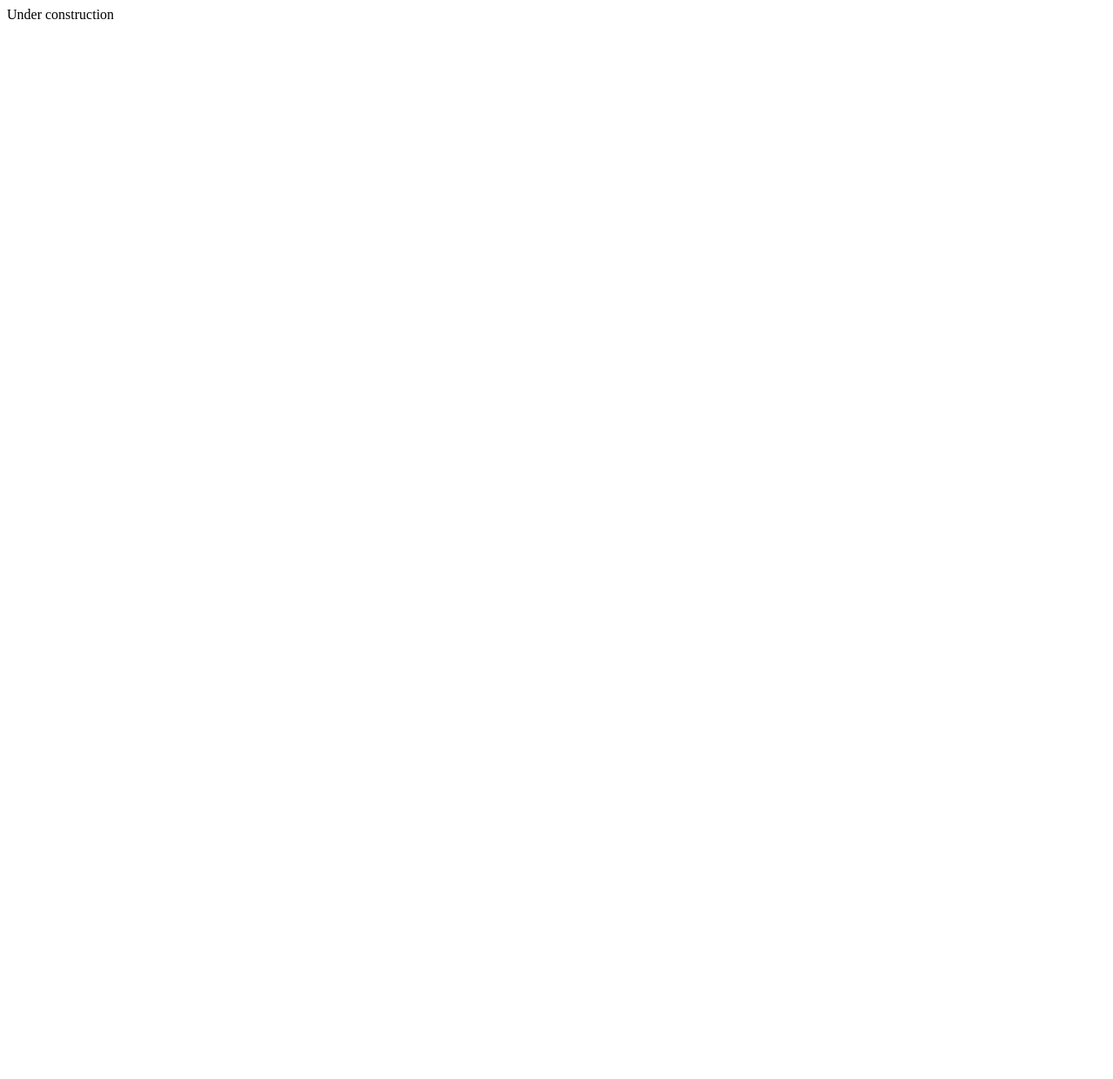
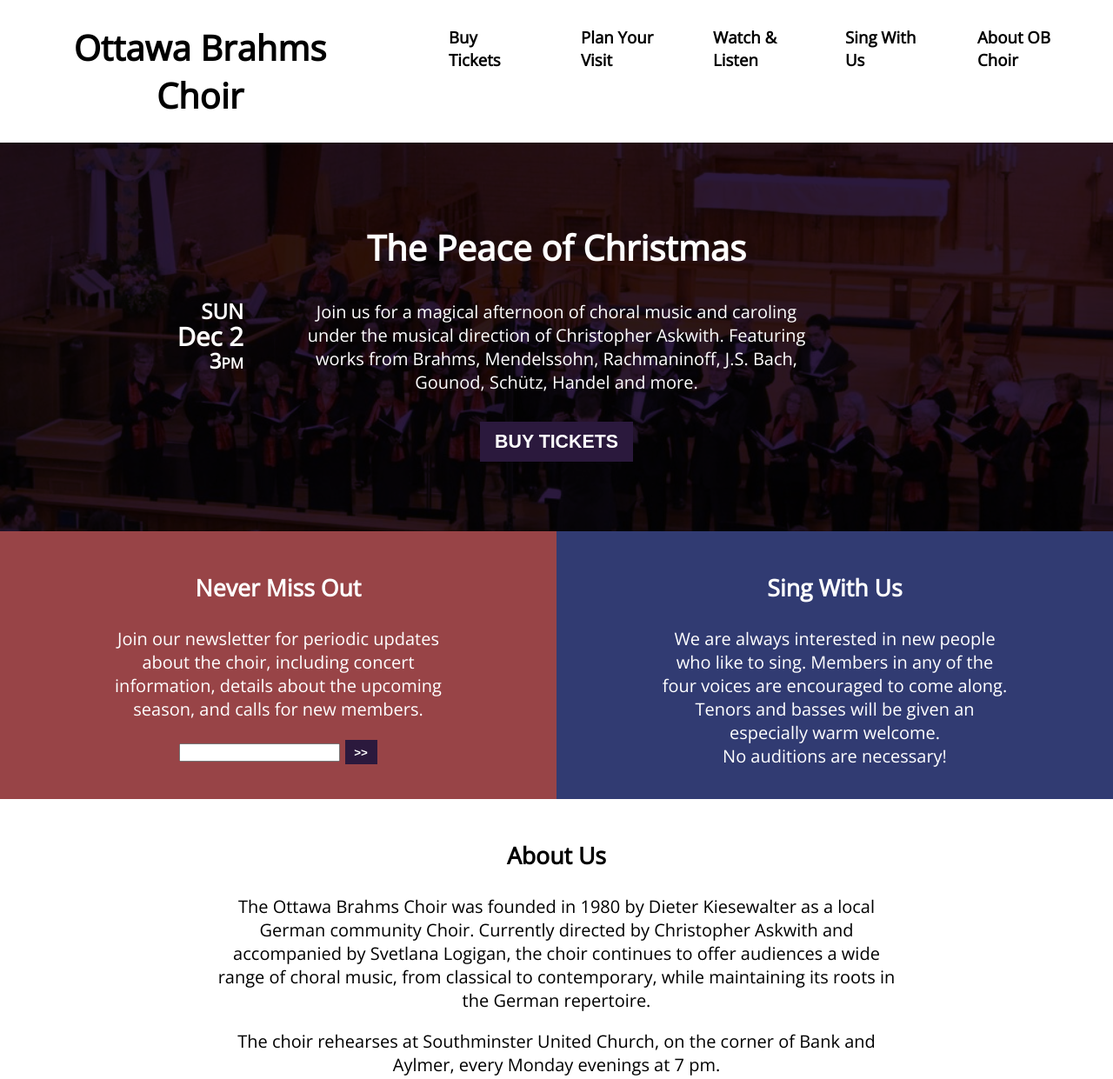
Before and after one commit to OttawaBrahmsChoir/OttawaBrahmsChoir, a plain HTML site: page index.html in a window 1280 px wide. Shown: the top 1241 px of the page at 87% size. Before the commit the page ends 800 px from the top, so only its background shows below. Drawn offline with nearby package versions, Linux system fonts and the light colour scheme; a script that the page names is missing.

Commit message:
it's alive

```diff
--- a/index.html
+++ b/index.html
@@ -1 +1,106 @@
-Under construction
+<html>
+  <head>
+    <script async src="https://www.googletagmanager.com/gtag/js?id=UA-127301730-1"></script>
+    <script>
+      window.dataLayer = window.dataLayer || [];
+      function gtag(){dataLayer.push(arguments);}
+      gtag('js', new Date());
+
+      gtag('config', 'UA-127301730-1');
+    </script>
+    <title>Ottawa Brahms Choir</title>
+<link href="https://fonts.googleapis.com/css?family=Open+Sans" rel="stylesheet">
+<link href="style.css" rel="stylesheet">
+  </head>
+
+  <body>
+    <div id="main">
+      <header>
+        <h1>Ottawa Brahms Choir</h1>
+        <ul id="nav">
+          <li><a href="/#event">Buy Tickets</a></li>
+          <li><a href="#">Plan Your Visit</a></li>
+          <li><a href="#">Watch &amp; Listen</a></li>
+          <li><a href="#">Sing With Us</a></li>
+          <li><a href="#">About OB Choir</a></li>
+        </ul>
+      </header>
+
+
+      <div id="event" class="event" style="--event-image: url('choir2.jpg')">
+        <h2>The Peace of Christmas</h2>
+        <div class="details">
+          <div class="datetime">
+            <span class="dow">Sun</span>
+            <span class="date">Dec 2</span>
+            <span class="time">3pm</span>
+          </div>
+          <div id="eventdetails">Join us for a magical afternoon of choral music and caroling under the musical direction of Christopher Askwith. Featuring works from Brahms, Mendelssohn, Rachmaninoff, J.S. Bach, Gounod, Sch&uuml;tz, Handel and more.
+</div>
+        </div>
+        <form>
+          <button id="buy" formaction="https://www.eventbrite.ca/e/the-peace-of-christmas-tickets-51383576661">Buy Tickets</button>
+        </form>
+      </div>
+      <div class="ctas">
+        <div class="subscribe">
+          <h3>Never Miss Out</h3>
+          <span class="copy">
+            Join our newsletter for periodic updates about the choir, including
+            concert information, details about the upcoming season, and calls
+            for new members.
+          </span>
+          <div id="form">
+            <form action="https://OttawaBrahmsChoir.us19.list-manage.com/subscribe/post?u=5049112f0750af75e6e260707&amp;id=942a9ebef7" method="post" id="mc-embedded-subscribe-form" name="mc-embedded-subscribe-form" class="validate" target="_blank" novalidate>
+              <input type="email" value="" name="EMAIL" class="required email" id="mce-EMAIL">
+              <input type="submit" value=">>" name="subscribe" id="mc-embedded-subscribe" class="button">
+              <div id="mce-responses" class="clear">
+                <div class="response" id="mce-error-response" style="display:none"></div>
+                <div class="response" id="mce-success-response" style="display:none"></div>
+              </div>
+                <div style="position: absolute; left: -5000px;" aria-hidden="true"><input type="text" name="b_5049112f0750af75e6e260707_942a9ebef7" tabindex="-1" value=""></div>
+            </form>
+            <script type='text/javascript' src='//s3.amazonaws.com/downloads.mailchimp.com/js/mc-validate.js'></script><script type='text/javascript'>(function($) {window.fnames = new Array(); window.ftypes = new Array();fnames[0]='EMAIL';ftypes[0]='email';fnames[1]='FNAME';ftypes[1]='text';fnames[2]='LNAME';ftypes[2]='text';fnames[3]='ADDRESS';ftypes[3]='address';fnames[4]='PHONE';ftypes[4]='phone';fnames[5]='BIRTHDAY';ftypes[5]='birthday';}(jQuery));var $mcj = jQuery.noConflict(true);</script>
+          </div>
+        </div>
+        <div class="join">
+          <h3>Sing With Us</h3>
+        <span class="copy">
+          We are always interested in new people who like to sing. Members in
+          any of the four voices are encouraged to come along. Tenors and
+          basses will be given an especially warm welcome. <br/> No auditions
+          are necessary!
+        </span>
+        </div>
+      </div>
+      <div class="about">
+        <span class="wide-copy">
+        <h3 id="about-us">About Us</h3>
+<p>The Ottawa Brahms Choir was founded in 1980 by Dieter Kiesewalter as a local German community Choir. Currently directed by Christopher Askwith and accompanied by Svetlana Logigan, the choir continues to offer audiences a wide range of choral music, from classical to contemporary, while maintaining its roots in the German repertoire.</p>
+<p>The choir rehearses at Southminster United Church, on the corner of Bank and Aylmer, every Monday evenings at 7 pm.</p>
+        </span>
+
+        <iframe id="video" width="560" height="315" src="https://www.youtube.com/embed/FBeR94Bqbxk?rel=0&amp;start=18&amp;showinfo=0" frameborder="0" allow="autoplay; encrypted-media" allowfullscreen></iframe>
+      </div>
+
+      <footer>
+        <div>
+          <h4>Ottawa Brahms Choir</h4>
+          <p>
+          Southminster United Church<br/>
+          15 Aylmer Ave<br/>
+          Ottawa, ON K1S 5G4<br/>
+          819-568-8169<br/>
+          <a href="mailto:ottawa.brahms.choir@gmail.com">ottawa.brahms.choir@gmail.com</a>
+          </p>
+        </div>
+        <div>
+          <h4>Connect With Us</h4>
+          <a href="http://facebook.com/ottawabrahmschoir/">
+            <img src="fb.png" alt="Facebook">
+          </a>
+        </div>
+      </footer>
+    </div>
+  </body>
+</html>
--- /dev/null
+++ b/style.css
@@ -0,0 +1,254 @@
+body {
+  margin: 0;
+  text-align: center;
+  font-size: 20px;
+  font-family: 'Open Sans', sans-serif;
+  min-height: 100vh;
+}
+
+header {
+  display: flex;
+  flex-direction: row;
+  margin-left: 3em;
+}
+
+div#main {
+  width: 100%;
+  max-width: 1600px;
+  margin: 0 auto;
+  display: flex;
+  flex-direction: column;
+  justify-content: flex-start;
+  flex-grow: 1;
+}
+
+ul#nav {
+  list-style: none;
+  padding: 0;
+  margin: 0;
+  margin-left: 3em;
+  margin-top: 1.5em;
+  margin-right: 3em;
+  display: flex;
+  flex-direction: row;
+  justify-content: flex-end;
+  flex-grow: 1;
+}
+
+ul#nav > li {
+  display: inline-block;
+  width: 96px;
+  font-size: 14pt;
+  margin-left: 3em;
+  vertical-align: bottom;
+  text-align: left;
+  line-height:26px;
+}
+
+ul#nav a {
+  text-decoration: none;
+  color: black;
+  font-weight: bold;
+}
+
+div.event {
+  background-image: var(--event-image);
+  background-color: rgba(43, 25, 61);
+  background-blend-mode: multiply;
+  background-size: cover;
+  background-position: 50% 65%;
+  color: white;
+  padding-top: 3em;
+  padding-bottom: 3em;
+  z-index: 1;
+  position: relative;
+}
+
+div.ctas {
+  display: flex;
+  flex-direction: row;
+  justify-content: flex-start;
+}
+
+@media only screen and (max-width: 840px) {
+div.ctas {
+  flex-direction: column !important;
+}
+}
+
+@media only screen and (max-width: 900px) {
+div.details {
+  flex-direction: column !important;
+}
+div.details:after {
+  display: none !important;
+}
+span.dow {
+  display: inline !important;
+  margin-right: 0.5em !important;
+}
+span.date {
+  display: inline !important;
+  font-size: inherit !important;
+}
+span.time {
+  display: inline !important;
+  margin-left: 0.5em !important;
+}
+footer {
+  flex-direction: column !important;
+}
+}
+
+
+div.subscribe {
+  flex: 1;
+  background-color: #984447;
+  color: white;
+  padding: 1em 0;
+}
+
+
+div.join {
+  flex: 1;
+  background-color: #313b72;
+  color: white;
+  padding: 1em 0;
+}
+
+h2 {
+  text-align: center;
+  font-size: 30pt;
+}
+
+h3 {
+  text-align: center;
+  font-size: 20pt;
+}
+
+span.copy {
+  display: block;
+  margin: 0 auto;
+  max-width: 20em;
+}
+
+span.wide-copy {
+  display: block;
+  margin: 0 auto;
+  max-width: 40em;
+}
+
+button#buy, input[type=submit] {
+  font-weight: bold;
+  text-transform: uppercase;
+  color: white;
+  background: none;
+  background-color: #2b193d;
+  border: 0;
+  border-radius: 0;
+  cursor: pointer;
+}
+
+button#buy {
+  display: block;
+  padding: 0.5em 0.8em;
+  font-size: 16pt;
+  margin: 0 auto;
+  margin-top: 1.5em;
+  margin-bottom: inherit;
+}
+
+input[type=submit] {
+  padding: 0.5em 0.8em;
+}
+
+div#form {
+  margin: 0 auto;
+  margin-top: 1em;
+  display: block;
+  text-align: center;
+}
+
+div.about iframe {
+  margin: 0 auto;
+  text-align: center;
+  display: block;
+  margin-top: 1em;
+  padding: inherit;
+}
+
+div.details {
+  display: flex;
+  flex-direction: row;
+  align-items: center;
+  margin: 0 auto;
+}
+
+div.about {
+  background-color: white;
+  padding: 1em 0;
+}
+
+footer {
+  text-align: left;
+  background-color: black;
+  display: flex;
+  flex-direction: row;
+  color: white;
+  font-size: 12pt;
+  justify-content: center;
+}
+
+footer > div {
+  width: 20em;
+  margin-left: 2em;
+  margin-right: 2em;
+}
+
+h4 {
+  text-transform: uppercase;
+}
+
+footer a {
+  text-decoration: none;
+  color: #dedede;
+}
+
+footer a:hover {
+  text-decoration: underline;
+}
+
+div.datetime {
+  font-weight: bold;
+  display: block;
+  text-align: right;
+  flex: 1;
+  font-size: 18pt;
+  line-height: 1.2em;
+  margin-top: -1em;
+}
+
+span.dow {
+  display: block;
+  text-transform: uppercase;
+}
+span.date {
+  display: block;
+  font-size: 22pt;
+}
+span.time {
+  font-variant: small-caps;
+  display: block;
+}
+
+div#eventdetails {
+  display: block;
+  margin: 0 3em;
+  max-width: 30em;
+}
+
+div.details:after {
+  display: block;
+  content: '';
+  flex: 1;
+}
```
Also changed, not shown: choir.jpg (added), choir2.jpg (added), fb.png (added).
